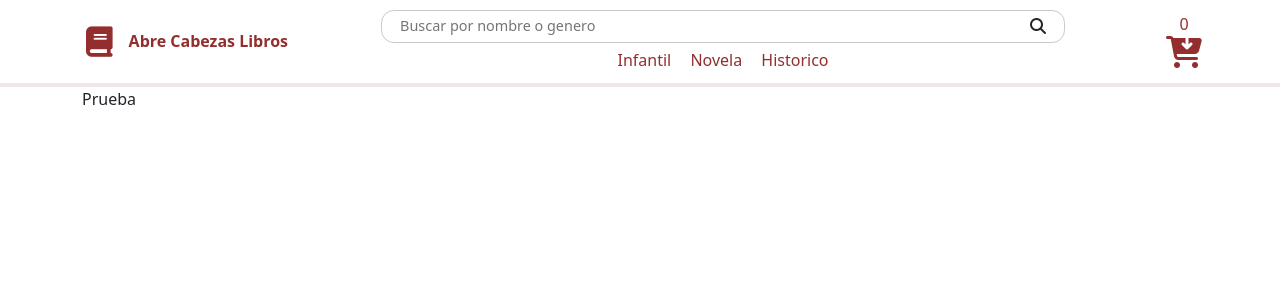
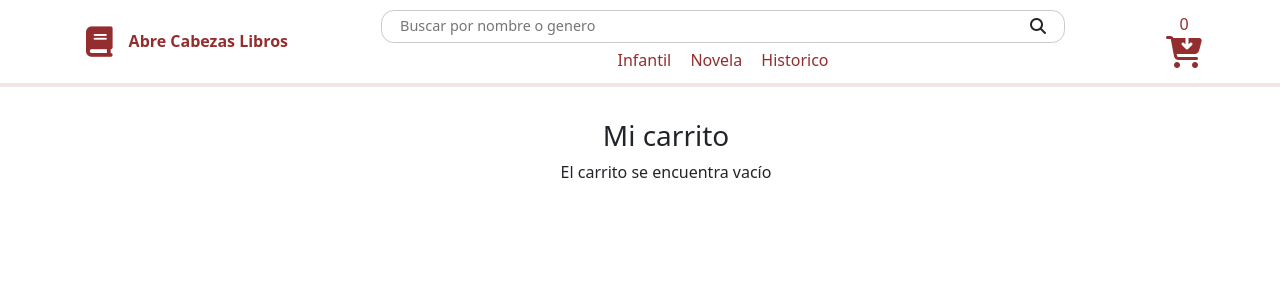
Before and after one commit to mmiceli/Abre_Cabezas_Libros, a React (Create React App) app: page /cart in a window 1280 px wide. Shown: the top 300 px of the page. Built offline with nearby package versions, Linux system fonts and the light colour scheme.

Commit message:
Se agrega CartContext

```diff
--- a/package.json
+++ b/package.json
@@ -10,6 +10,7 @@
     "react": "^18.2.0",
     "react-bootstrap": "^2.5.0",
     "react-dom": "^18.2.0",
+    "react-icons": "^4.4.0",
     "react-router-dom": "^6.3.0",
     "react-scripts": "5.0.1",
     "sass": "^1.54.5",
--- a/src/App.js
+++ b/src/App.js
@@ -7,10 +7,18 @@ import {ItemListContainer} from './components/Main/ItemListContainer/ItemListCon
 import {ItemDetailContainer} from './components/Main/ItemDetailContainer/ItemDetailContainer'
 import {CartContainer} from './components/Main/CartContainer/CartContainer'
 import { BrowserRouter, Routes, Route, Navigate } from 'react-router-dom';
+import { CartProvider} from './context/CartContext'
+
+
+//Corte en 1,05 el video
 
 const App = () => {
+
+
+
   return (
-    <div >
+
+      <CartProvider>
         <BrowserRouter>
           <Header/>
           <Routes>
@@ -22,7 +30,7 @@ const App = () => {
           </Routes>
           {/*<Footer/>*/}
         </BrowserRouter>
-    </div>
+      </CartProvider>
   );
 }
 
--- a/src/components/Header/CartLogo/CartLogo.js
+++ b/src/components/Header/CartLogo/CartLogo.js
@@ -1,11 +1,16 @@
 import './CartLogo.scss';
 import { Link } from 'react-router-dom'
+import { useContext } from 'react';
+import { CartContext } from '../../../context/CartContext';
 
 
 export const CartLogo = () => {
+
+    const {cartTotalQuantity} = useContext (CartContext)
+
     return (
         <div className="carrito">
-            <p className="carrito__cantidad">0</p>
+            <span className="carrito__cantidad">{cartTotalQuantity()}</span>
             <picture id="ver" className="">
                 <Link to="/cart"><i className="fa-solid fa-cart-arrow-down carrito__img"></i></Link>
             </picture>
--- a/src/components/Main/CartContainer/CartContainer.js
+++ b/src/components/Main/CartContainer/CartContainer.js
@@ -1,15 +1,24 @@
 
 import './CartContainer.scss';
-import { Cart } from '../Cart/Cart';
-//import { useEffect, useState } from 'react';
-//import { useParams } from 'react-router-dom';
+import { CartItem } from '../CartItem/CartItem';
+import { useContext } from "react";
+import { CartContext } from "../../../context/CartContext";
+
 
 export const CartContainer = () => {
 
+    const {cartTotalCost} = useContext (CartContext)
 
     return (
-        <div className="CartContainer container">
-            <p>Prueba</p>
+        <div className="cartContainer container">
+            <h3>Mi carrito</h3>
+            {
+                cartTotalCost () ===0
+                ?
+                <p>El carrito se encuentra vacío</p>
+                :
+                <CartItem/>
+            }
         </div>
     )
 }
--- a/src/components/Main/CartContainer/CartContainer.scss
+++ b/src/components/Main/CartContainer/CartContainer.scss
@@ -0,0 +1,10 @@
+
+
+.cartContainer {
+    display: flex;
+    flex-direction: column;
+    justify-content: space-between;
+    align-items: center;
+    padding:2rem;
+    margin: 0rem 6rem;
+}
--- /dev/null
+++ b/src/components/Main/CartItem/CartItem.js
@@ -0,0 +1,26 @@
+import './CartItem.scss';
+import { useContext } from "react";
+import { CartContext } from "../../../context/CartContext";
+import { BsTrashFill } from "react-icons/bs";
+
+
+export const CartItem = () => {
+
+    const {cart, cartTotalCost, removeItemCart, clearCart} = useContext (CartContext)
+
+    return (
+        <div className="cartItem">
+            {cart.map ((item)=> (
+                <div className='cartItem__item' key={item.id}>
+                    <img className='cartItem__item__img' src={item.img}/>
+                    <h6 className='cartItem__item__nombre'>{item.nombre}</h6>
+                    <p className='cartItem__item__precio'>precio: {item.precio}$</p>
+                    <p className='cartItem__item__cantidad'>cantidad: {item.cantidad} item</p>
+                    <button onClick={() => removeItemCart(item.id)} className="btn btn-danger"><BsTrashFill/></button>
+                </div>
+            ))}
+            <h5 className='cartItem__total'>Total: {cartTotalCost ()}$</h5>
+            <button onClick={clearCart} className="btn btn-outline-danger cartItem__button">Vaciar carrito </button>
+        </div>
+    )
+}
--- /dev/null
+++ b/src/components/Main/CartItem/CartItem.scss
@@ -0,0 +1,55 @@
+
+
+    .cartItem {
+        display: flex;
+        flex-direction: column;
+        justify-content: space-between;
+        align-items: stretch;
+        padding:2rem;
+        margin: 0rem 4rem;
+        width: 100%;
+
+        &__item {
+            display: flex;
+            flex-direction: row;
+            justify-content: stretch;
+            align-items: center;
+            border-bottom: solid 0.15rem #fad5d5a9;
+            padding: 1rem;
+            margin-bottom: 1rem;
+
+            &__img {
+                flex-basis: 20%;
+                max-width: 8%;
+                max-height: 8%;
+                margin: 0rem 1rem;
+            }
+
+            &__nombre {
+                flex-basis: 40%;
+                text-align: left;
+            }
+
+
+            &__precio {
+                flex-basis: 20%;
+                text-align: left;
+            }
+
+            &__cantidad {
+                flex-basis: 20%;
+                text-align: left;
+            }
+        }
+
+        &__total {
+            margin: 1rem 0rem;
+            color: #942e2e;
+        }
+
+        &__button {
+            margin: 1rem 0rem;
+            width: 20%;
+        }
+
+    }
--- a/src/components/Main/ItemCount/ItemCount.js
+++ b/src/components/Main/ItemCount/ItemCount.js
@@ -1,5 +1,5 @@
 import './ItemCount.scss';
-import { Link } from 'react-router-dom'
+//import { Link } from 'react-router-dom'
 
 export const ItemCount = ({stock, counter, setCounter, handleAgregar}) => {
 
@@ -28,11 +28,12 @@ export const ItemCount = ({stock, counter, setCounter, handleAgregar}) => {
                 <button onClick={handleSumar} className="btn btn-outline-danger">+</button>
             </div>
             <div className="buttonAddCart__button">
-                <button className="btn btn-danger buttonAddCart__button__item">Comprar ahora</button>
-                <Link to={`/cart`} className="buttonAddCart__button__item">
-                    <button onClick={handleAgregar} className="btn btn-outline-danger buttonAddCart__button__item">Agregar al carrito</button>
-                </Link>
+                <button onClick={handleAgregar} className="btn btn-outline-danger buttonAddCart__button__item">Agregar al carrito</button>
             </div>
         </div>
     )
 }
+
+/* <Link to={`/cart`} className="buttonAddCart__button__item">
+<button onClick={handleAgregar} className="btn btn-outline-danger buttonAddCart__button__item">Agregar al carrito</button>
+</Link> */
--- a/src/components/Main/ItemDetail/ItemDetail.js
+++ b/src/components/Main/ItemDetail/ItemDetail.js
@@ -2,10 +2,15 @@
 import { ItemCost } from '../ItemCost/ItemCost';
 import { ItemCount } from '../ItemCount/ItemCount';
 import { ItemCarousel } from '../ItemCarousel/ItemCarousel';
-import { useState } from "react";
+import { CartContext} from '../../../context/CartContext';
+import { useContext, useState } from "react";
+import { Link } from 'react-router-dom';
 import './ItemDetail.scss';
 
 export const ItemDetail = ({item}) => {
+
+    const {cart, addToCart, isInCart} = useContext (CartContext)
+    console.log (cart)
 
     const [cantidad, setCantidad] = useState (1) //Estado, gral se usa setXXX. const [variable, fn] = useState (valor de variable)
 
@@ -15,10 +20,11 @@ export const ItemDetail = ({item}) => {
             id: item.id,
             img: item.imagen,
             nombre: item.nombre,
-            //precio,
+            precio: item.precio - (item.precio * (item.descuento/100)),
             cantidad
         }
-        console.log (itemCart)
+
+        addToCart (itemCart)
     }
 
     return (
@@ -34,12 +40,21 @@ export const ItemDetail = ({item}) => {
                 />
                 <h5 className="my-3">Stock</h5>
                 <p className="my-3">Cantidad: {item.stock} items disponibles</p>
+
+                {
+                    isInCart (item.id) //devuelve true o false
+                    ?
+                        <Link to={`/cart`} className="buttonAddCart__button__item">
+                                <button className="btn btn-danger">Comprar ahora</button>
+                        </Link>
+                    :
                         <ItemCount
                         stock={item.stock}
                         counter={cantidad}
                         setCounter= {setCantidad}
                         handleAgregar={handleAgregar}
                         />
+                }
             </div>
         </div>
 
--- /dev/null
+++ b/src/context/CartContext.js
@@ -0,0 +1,54 @@
+import { createContext, useEffect } from "react";
+import { useState } from 'react';
+
+export const CartContext = createContext ()
+
+
+export const CartProvider = ({children}) => {
+
+    const init = JSON.parse (localStorage.getItem ('carro')) || []
+
+    const [cart, setCart] = useState (init)
+
+    const addToCart = (item) => {
+      setCart ([...cart, item])
+    }
+
+    const isInCart = (id) => {
+      return cart.some ((item) => item.id===id)
+    }
+
+    const cartTotalQuantity = () => {
+      return cart.reduce ((acc, item) => acc + item.cantidad, 0)
+    }
+
+    const cartTotalCost = () => {
+        return cart.reduce ((acc, item) => acc + item.cantidad * item.precio, 0)
+    }
+
+    const clearCart = () => {
+        setCart ([])
+    }
+
+    const removeItemCart = (id) => {
+        setCart (cart.filter ((item) => item.id !== id))
+    }
+
+    useEffect (() => {
+        localStorage.setItem ('carro', JSON.stringify (cart))
+    }, [cart])
+
+    return (
+        <CartContext.Provider value={{
+            cart,
+            addToCart,
+            isInCart,
+            cartTotalQuantity,
+            cartTotalCost,
+            clearCart,
+            removeItemCart
+        }}>
+            {children}
+        </CartContext.Provider>
+    )
+}
```
Also changed, not shown: src/components/Main/Cart/Cart.js (deleted), src/components/Main/Cart/Cart.scss (deleted), 1 other file (tests, documents, lock files or other folders). Lines whose indentation alone changed are shown as unchanged.
